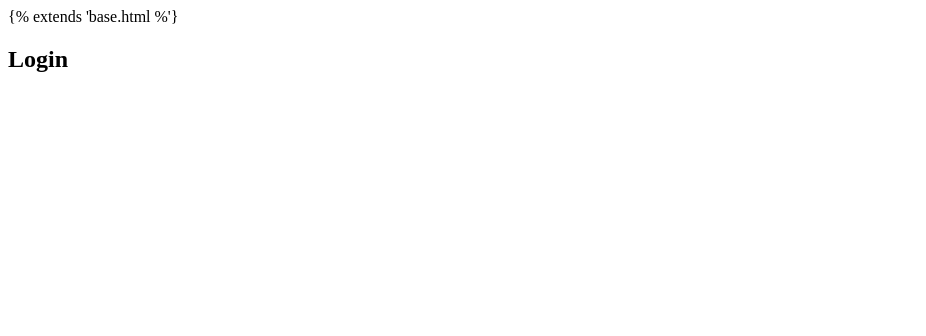
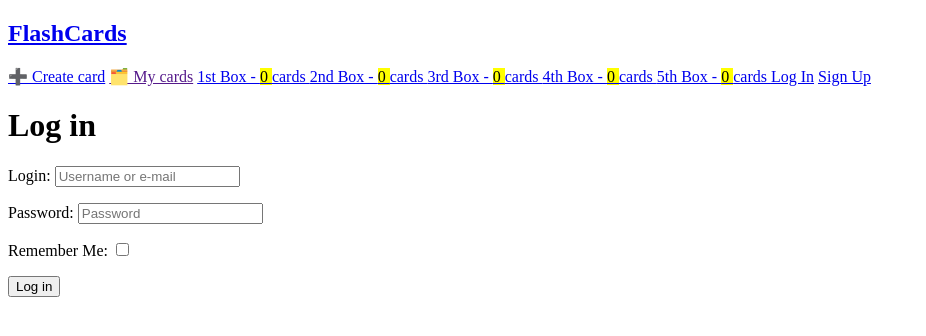
Before and after one commit to hengage/flashcards, a Django app: page /accounts/login/ in a window 1280 px wide. Shown: the top 336 px of the page, without its empty margins (0-926 px from the left). Run offline with Django 4.2, Linux system fonts and the light colour scheme; data that the repository does not hold is empty.

Commit message:
feature: login and sign up pages
account auth flow on nav bar page

```diff
--- a/apps/users/templates/account/login.html
+++ b/apps/users/templates/account/login.html
@@ -1,6 +1,15 @@
-{% extends 'base.html %'}
+{% extends 'base.html' %}
 
 {% block content %}
-    <h2>Login</h2>
+
+    <div class="container">
+        <h1>Log in</h1>
+
+        <form method="post" action="{% url 'account_login' %}">
+            {% csrf_token %}
+            {{ form.as_p }}
+            <button class="" type="submit">Log in</button>
+        </form>
+    </div>
 
 {% endblock content %}
--- a/templates/navigation.html
+++ b/templates/navigation.html
@@ -7,3 +7,15 @@
 
 {% boxes_as_links %}
 {% include 'cards/_box_links.html' %}
+
+
+{% if user.is_authenticated %}
+{{ user.username}}
+    <a class="" href="{% url 'account_logout' %}">Log Out</a>
+
+    {% else %}
+    <a class="" href="{% url 'account_login' %}">Log In</a>
+
+    <a class=""
+    href="{% url 'account_signup' %}">Sign Up</a>
+{% endif %}
```
Also changed, not shown: apps/users/templates/account/signup.html (+8 -1 lines).
